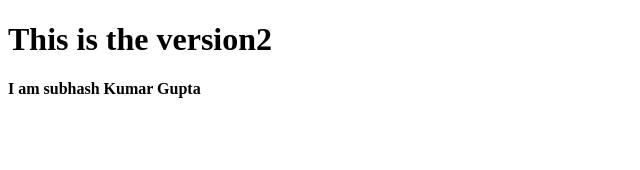
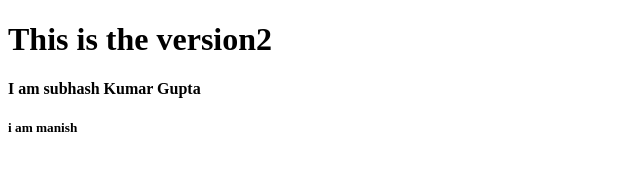
Before and after one commit to SubhashGuptaa/myrepo, a plain HTML site: page index.html in a window 1280 px wide. Shown: the full height of the page, 0-640 px from the left. Drawn offline with Linux system fonts and the light colour scheme.

Commit message:
I am manish 4t time

```diff
--- a/index.html
+++ b/index.html
@@ -8,5 +8,6 @@
 <body>
     <h1>This is the version2</h1>
     <h4>I am subhash Kumar Gupta</h4>
+    <h5>i am manish</h5>
 </body>
 </html>
```
